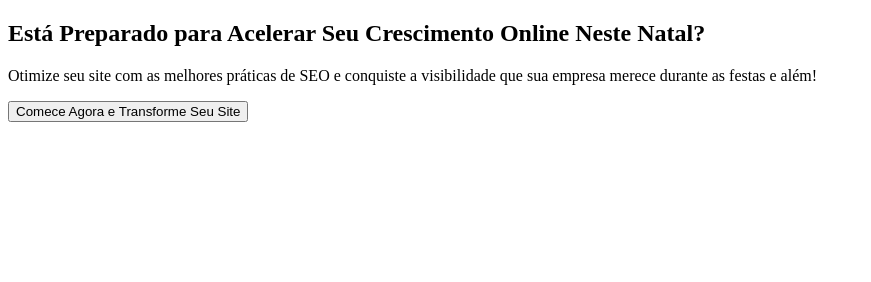
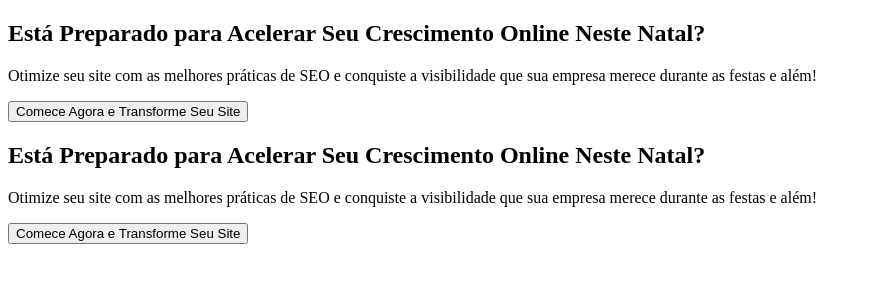
Before and after one commit to Windisley/Contraste, a plain HTML site: page index.html in a window 1280 px wide. Shown: the whole page, without its empty margins (0-871 px from the left). Drawn offline with Linux system fonts and the light colour scheme.

Commit message:
Estrutura da pagina sem contraste

```diff
--- a/index.html
+++ b/index.html
@@ -17,6 +17,21 @@
                     <p class="promise">
                         Otimize seu site com as melhores práticas de SEO e conquiste a visibilidade que sua empresa merece durante as festas e além!
                     </p>
+                    <button class="button-contrast">
+                        Comece Agora e Transforme Seu Site
+                    </button>
+                </div>
+            </main>
+        </section>
+        <section>
+            <main class="main">
+                <div class="box-content">
+                    <h1 class="title">
+                        Está Preparado para Acelerar Seu Crescimento Online Neste Natal?
+                    </h1>
+                    <p class="promise">
+                        Otimize seu site com as melhores práticas de SEO e conquiste a visibilidade que sua empresa merece durante as festas e além!
+                    </p>
                     <button class="button">
                         Comece Agora e Transforme Seu Site
                     </button>
```
